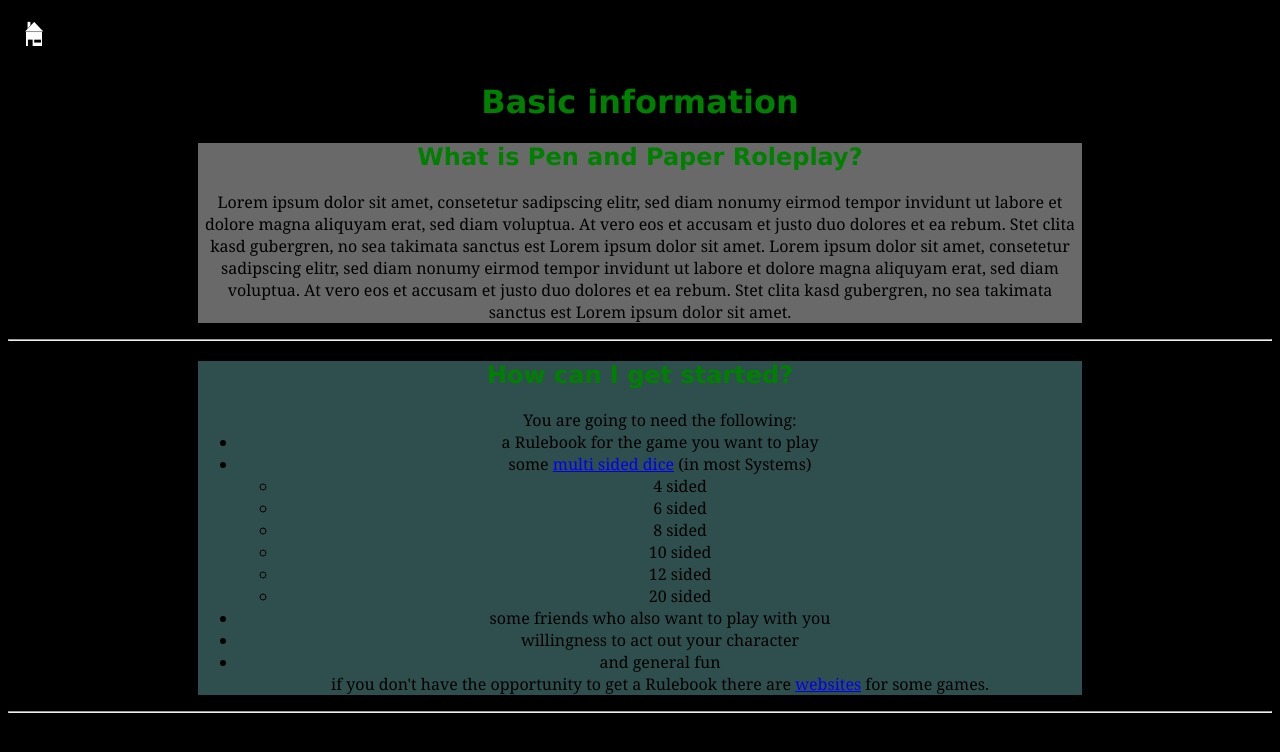
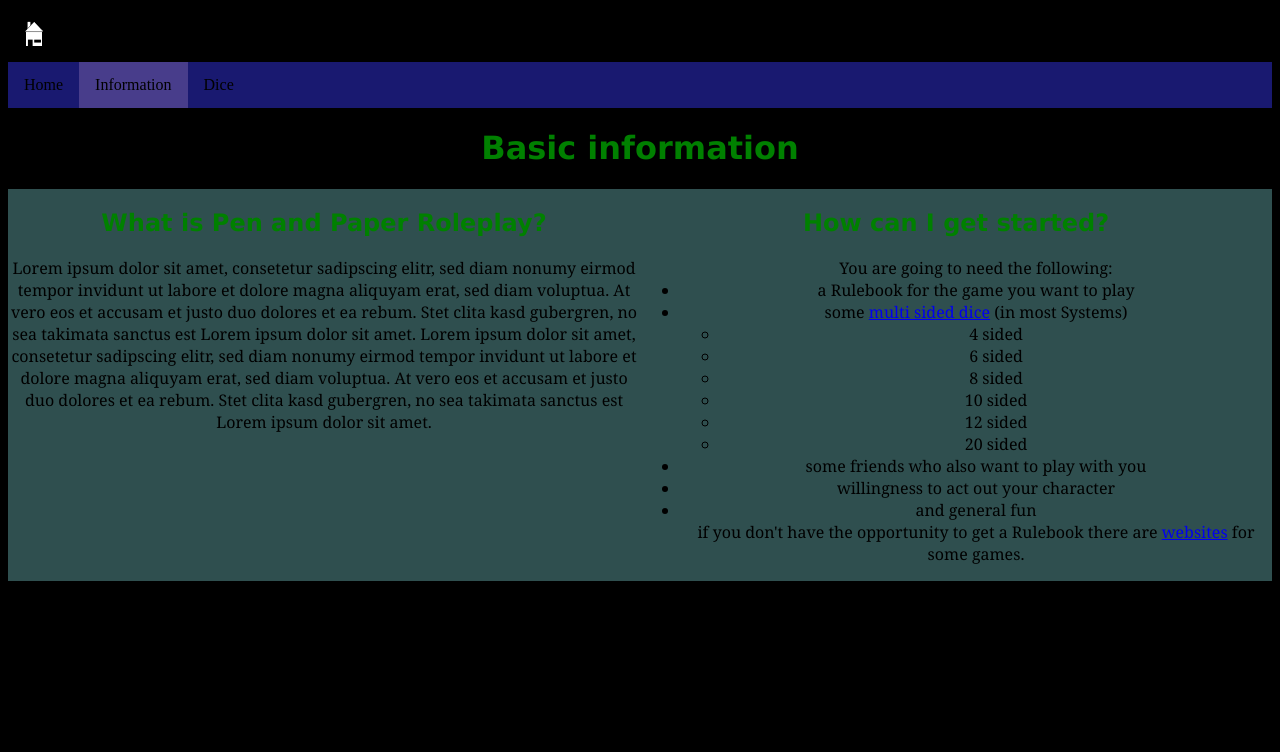
Before and after one commit to minimacro1305/minimacro1305.github.io, a plain HTML site: page page1.html in a window 1280 px wide. Drawn offline with Linux system fonts and the light colour scheme.

Commit message:
added changes for better visuals

```diff
--- a/mystyle.css
+++ b/mystyle.css
@@ -1,7 +1,71 @@
-.home {height: 50px; width: 50px;}
-p, ul {text-align: center; font-family: Georgia, serif}
-h1, h2, h3, h4, h5, h6 {text-align: center; font-family: Verdana, sans-serif; font-weight: bold; ; color: green}
-body {background-color: black}
-#mercer {width: 560px; height: 315px;}
-#infoGen {background-color: dimgrey; width: 70%; margin: auto}
-#infoMat {background-color: darkslategray; width: 70%; margin: auto}
+p, ul {
+    text-align: center;
+    font-family: Georgia, serif
+}
+
+h1, h2, h3, h4, h5, h6 {
+    text-align: center;
+    font-family: Verdana, sans-serif;
+    font-weight: bold;;
+    color: green
+}
+
+body {
+    background-color: black
+}
+
+.home {
+    height: 50px;
+    width: 50px;
+}
+
+.row {
+    display: flex;
+    flex-wrap: wrap;
+}
+
+.column {
+    background-color: darkslategray;
+    flex-basis: 50%;
+}
+
+.information {
+    background-color: darkslategray;
+    width: 70%;
+    margin: auto;
+}
+
+#mercer {
+    width: 560px;
+    height: 315px;
+    position: center;
+}
+
+.navbar {
+    background-color: midnightblue;
+    display: flex;
+    width: 100%;
+    margin: auto;
+}
+
+.navbar a {
+    color: black;
+    padding: 14px 16px 14px 16px;
+    text-decoration: none;
+    text-align: center;
+}
+
+.navbar a:hover {
+    background-color: blue;
+    color: black;
+}
+
+.navbar a.active {
+    background-color: darkslateblue;
+    color: black;
+}
+
+.navbar a:hover:not(.active) {
+    background-color: blue;
+    color: black;
+}
--- a/page1.html
+++ b/page1.html
@@ -6,30 +6,38 @@
 </head>
 
 <body>
-<nav>
+
 <a href="index.html">
     <img class=home src="media/home_button_white.svg" alt="home">
 </a>
+
+<nav class="navbar">
+    <a href="index.html">Home</a>
+    <a href="page1.html" class="active">Information</a>
+    <a href="giantDie.html">Dice</a>
 </nav>
 <header>
     <h1>Basic information</h1>
 </header>
 
-
-<main>
-    <div id="infoGen">
+    <div class="row">
+        <div class="column">
             <h2>What is Pen and Paper Roleplay?</h2>
             <p>
-            Lorem ipsum dolor sit amet, consetetur sadipscing elitr, sed diam nonumy eirmod tempor invidunt ut labore et
-            dolore magna aliquyam erat, sed diam voluptua. At vero eos et accusam et justo duo dolores et ea rebum. Stet
-            clita kasd gubergren, no sea takimata sanctus est Lorem ipsum dolor sit amet. Lorem ipsum dolor sit amet,
-            consetetur sadipscing elitr, sed diam nonumy eirmod tempor invidunt ut labore et dolore magna aliquyam erat,
-            sed diam voluptua. At vero eos et accusam et justo duo dolores et ea rebum. Stet clita kasd gubergren, no
+                Lorem ipsum dolor sit amet, consetetur sadipscing elitr, sed diam nonumy eirmod tempor invidunt ut
+                labore et
+                dolore magna aliquyam erat, sed diam voluptua. At vero eos et accusam et justo duo dolores et ea rebum.
+                Stet
+                clita kasd gubergren, no sea takimata sanctus est Lorem ipsum dolor sit amet. Lorem ipsum dolor sit
+                amet,
+                consetetur sadipscing elitr, sed diam nonumy eirmod tempor invidunt ut labore et dolore magna aliquyam
+                erat,
+                sed diam voluptua. At vero eos et accusam et justo duo dolores et ea rebum. Stet clita kasd gubergren,
+                no
                 sea takimata sanctus est Lorem ipsum dolor sit amet.
             </p>
         </div>
-    <hr>
-    <div id="infoMat">
+        <div class="column">
             <h2>How can I get started?</h2>
             <ul>
                 You are going to need the following:
@@ -54,7 +62,6 @@
                 for some games.
             </ul>
         </div>
-    <hr>
-</main>
+    </div>
 </body>
 </html>
```
Also changed, not shown: giantDie.html (+15 -5 lines), index.html (+41 -10 lines). Lines whose indentation alone changed are shown as unchanged.
